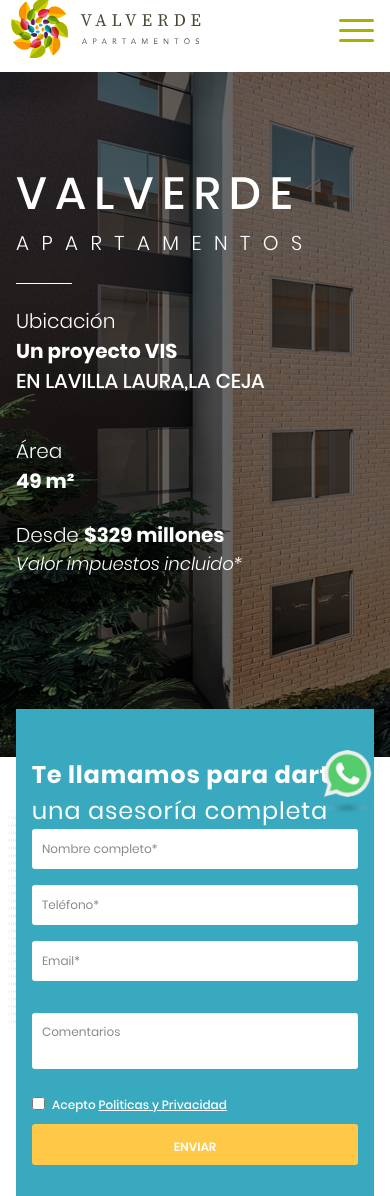
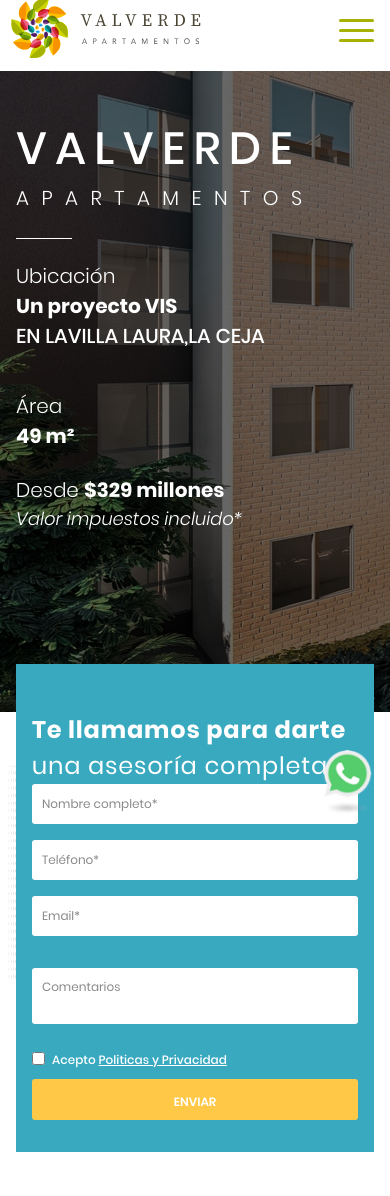
Before and after one commit to Gladibeth/Valverde, a PHP site: page / in a window 390 px wide. Shown: the part 14-1210 px from the top of the page. Run offline with PHP 8.4, Linux system fonts and the light colour scheme; some libraries are stand-ins or nearby versions.

Commit message:
mt banner

```diff
--- a/assets/css/responsive.css
+++ b/assets/css/responsive.css
@@ -1,6 +1,9 @@
 @media (min-width: 0px) and (max-width: 767px) {
   .navbar-brand{
     width: 190px;
+  }
+  .main-banner{
+    margin-top: -100px;
   }
   .navbar-toggler{
     padding-right: 0 !important;
```
